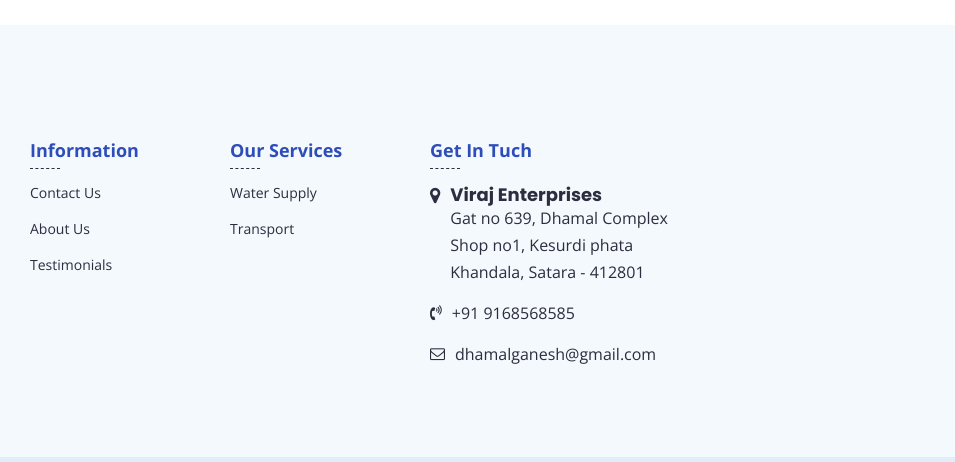
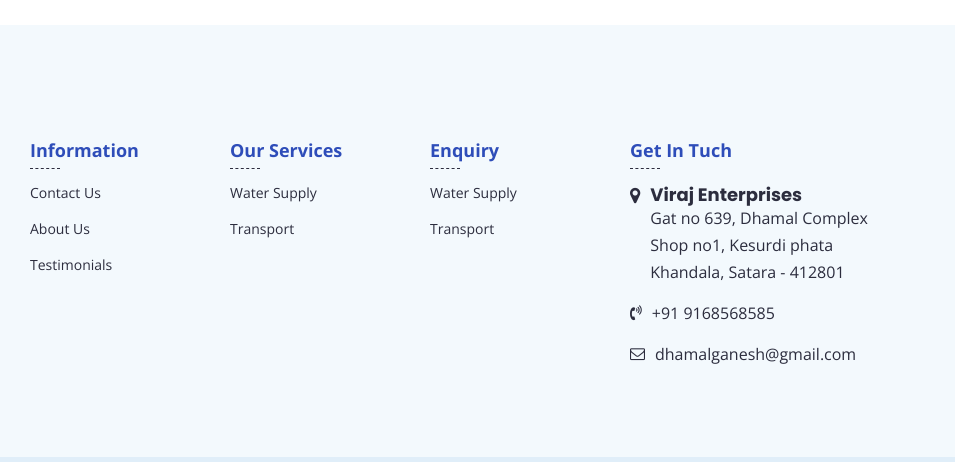
Before and after one commit to vijaypawasegit/virajent, a plain HTML site: page cab-enquiry.html in a window 1280 px wide. Shown: the part 2054-2516 px from the top of the page, 325-1280 px from the left. Drawn offline with nearby package versions, Linux system fonts and the light colour scheme.

Commit message:
Add files via upload

```diff
--- a/cab-enquiry.html
+++ b/cab-enquiry.html
@@ -92,7 +92,7 @@
                     </div>
                     <div class="col-lg-4 col-xl-3">
                         <div class="address text-center text-lg-right">
-                            <p><i class="fa fa-map-marker"></i>Gat no 639, Kesurdi phata, Satara</p>
+                            <p><i class="fa fa-map-marker"></i><a href="https://goo.gl/maps/voKMQCpeuGmjXVWw7" target="_blank">Gat no 639, Kesurdi phata, Satara</a></p>
                         </div>
                     </div>
                 </div> <!-- row -->
@@ -241,6 +241,18 @@
                             </ul>
                         </div>
                     </div>
+                    <div class="col-lg-2 col-md-3 col-sm-6">
+                        <div class="footer-title pt-30">
+                            <h5>Enquiry</h5>
+                        </div>
+                        <div class="footer-info">
+                            <ul>
+                                <li><a href="water-enquiry.html">Water Supply</a></li>
+                                <li><a href="cab-enquiry.html">Transport</a></li>
+
+                            </ul>
+                        </div>
+                    </div>
                     <!-- <div class="col-lg-2 col-md-6 col-sm-6">
                         <div class="footer-title pt-30">
                             <h5>Recent News</h5>
```
Also changed, not shown: contact.html (+12 -0 lines), index.html (+12 -0 lines), testimonial.html (+12 -0 lines), transport.html (+12 -0 lines), water-enquiry.html (+12 -0 lines), water.html (+12 -0 lines).
